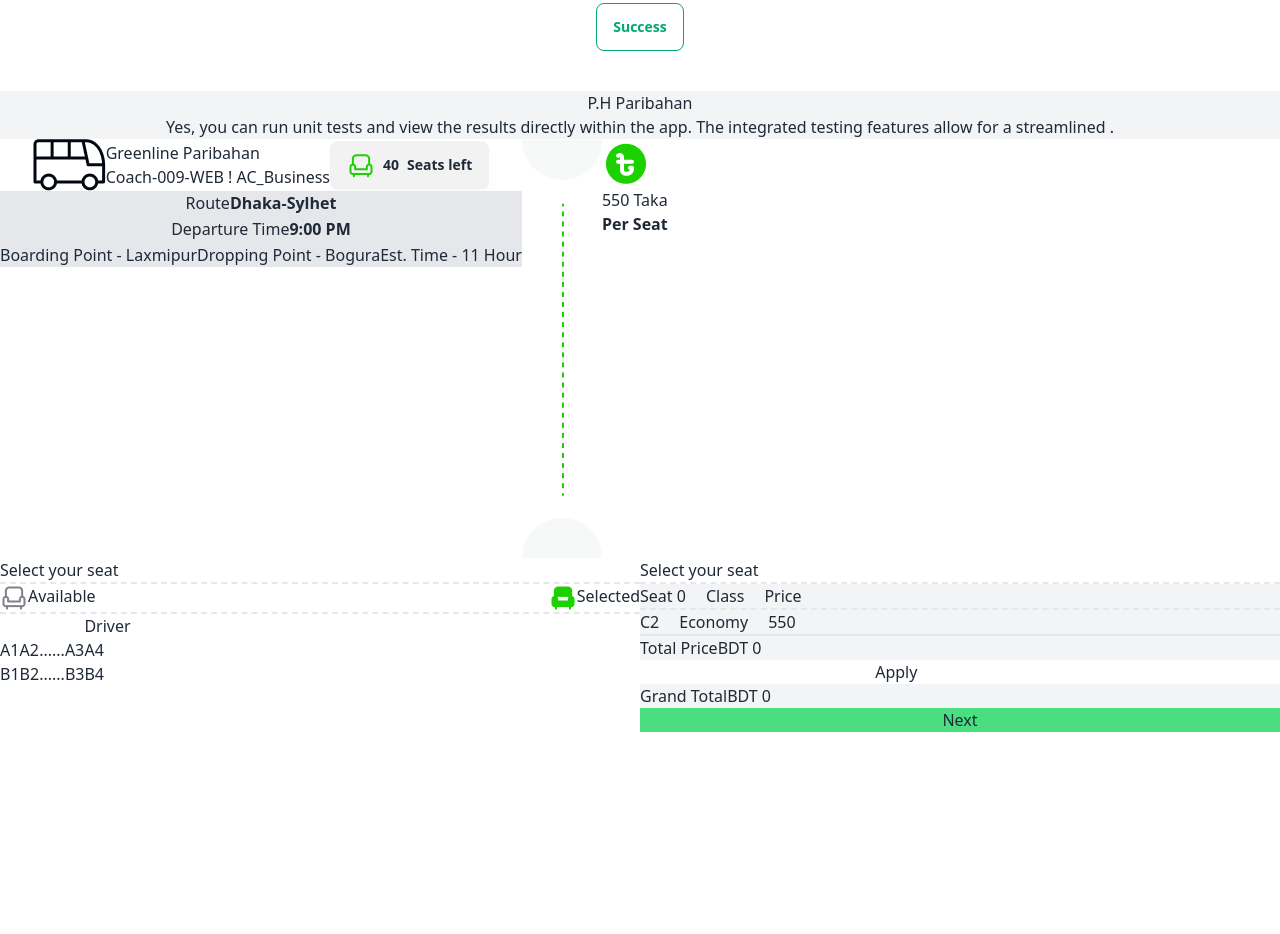
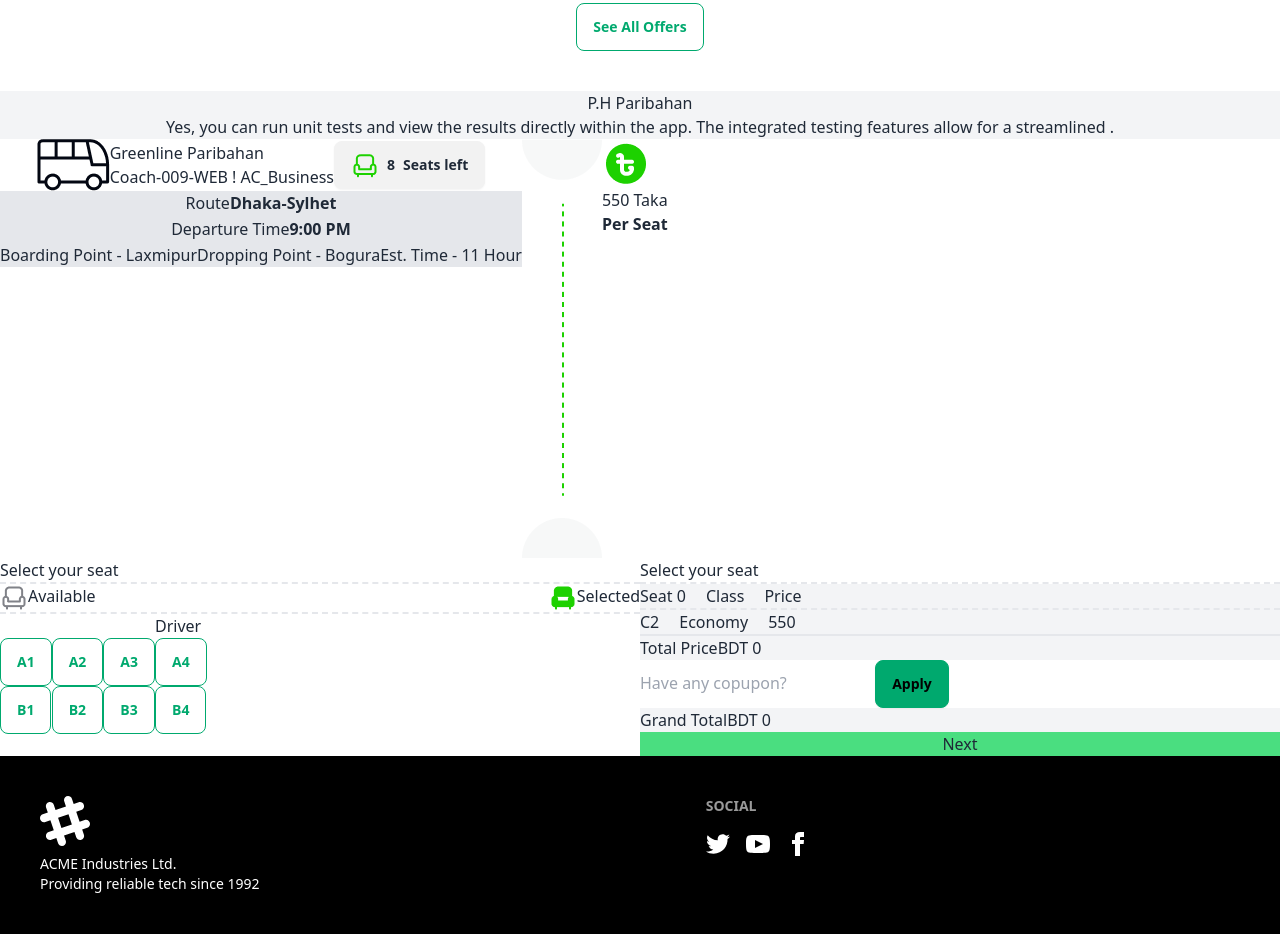
Before and after one commit to SohelShahid117/Assignment_5_SmartTicketing, a plain HTML site: page index.html in a window 1280 px wide. Shown: the part 1309-2243 px from the top of the page. Before the commit the page ends 2041 px from the top, so only its background shows below. Drawn offline with nearby package versions, Linux system fonts and the light colour scheme.

Commit message:
complete the rough design section

```diff
--- a/index.html
+++ b/index.html
@@ -25,17 +25,20 @@
               <li><a>Item 3</a></li>
             </ul>
           </div>
-          <a class="btn btn-ghost text-xl">daisyUI</a>
+          <a class="btn btn-ghost text-xl">P-Ticket</a>
         </div>
         <div class="navbar-center hidden lg:flex">
           <ul class="menu menu-horizontal px-1">
-            <li><a>Item 1</a></li>
-            <li><a href="">Parent</a></li>
-            <li><a>Item 3</a></li>
+            <li><a>Home</a></li>
+            <li><a>About</a></li>
+            <li><a href="">Destination</a></li>
+            <li><a>Search</a></li>
           </ul>
         </div>
         <div class="navbar-end">
-          <a class="btn">Button</a>
+          <a class="btn">Bus
+            <img src="./imgs/bs_icn.png" alt="" srcset="">
+          </a>
         </div>
     </div>
 
@@ -47,9 +50,11 @@
         <div class="hero-overlay bg-opacity-60"></div>
         <div class="hero-content text-center text-neutral-content">
           <div class="max-w-md">
-            <h1 class="mb-5 text-5xl font-bold">Hello there</h1>
-            <p class="mb-5">Provident cupiditate voluptatem et in. Quaerat fugiat ut assumenda excepturi exercitationem quasi. In deleniti eaque aut repudiandae et a id nisi.</p>
-            <button class="btn btn-primary">Get Started</button>
+            <h1 class="mb-5 text-4xl font-bold">End-to-End Travel with </h1>
+            <h1 class="mb-5 text-4xl font-bold">P Paribahan</h1>
+            <p class="mb-5">Yes, you can run unit tests and view the results directly within the app. The
+              integrated testing features allow for a streamlined .</p>
+            <button class="btn btn-primary">Buy Tickets</button>
           </div>
         </div>
       </div>
@@ -61,7 +66,7 @@
     <h1 class="flex items-center justify-center my-10">Best offers for you</h1>
     <div>
         <div class="flex justify-center items-center space-x-10">
-            <div class="flex bg-amber-300 p-10">
+            <div class="flex bg-amber-500 p-10">
                 <div>
                     <h2>15% off</h2>
                     <h4>on your next purchase</h4>
@@ -73,7 +78,7 @@
                     <p>Coupon code</p>
                 </div>
             </div>
-            <div class="flex bg-pink-400 p-10">
+            <div class="flex bg-pink-300 p-10">
                 <div>
                     <h2>15% off</h2>
                     <h4>on your next purchase</h4>
@@ -88,13 +93,13 @@
         </div>
     </div>
     <div class="flex items-center justify-center my-10">
-        <button class="btn btn-outline btn-success">Success</button>
+        <button class="btn btn-outline btn-success">See All Offers</button>
     </div>
     <!-- offer section end -->
 </section>
 
+<!-- middle section start -->
 <section class="middle-part bg-gray-100">
-
   <!-- paribahan part start -->
   <div class="flex flex-col items-center justify-center">
       <h1>P.H Paribahan</h1>
@@ -117,7 +122,7 @@
             <div>
               <button class="btn">
                 <img src="./imgs/seatGreen.png" alt="" srcset="">
-                <span>40</span>
+                <span>8</span>
                 <p>Seats left</p>
               </button>
             </div>
@@ -182,20 +187,20 @@
               <td>Driver</td>
             </tr>
             <tr>
-              <td>A1</td>
-              <td>A2</td>
-              <td>...</td>
-              <td>...</td>
-              <td>A3</td>
-              <td>A4</td>
+              <td><button class="btn btn-outline btn-success">A1</button></td>
+              <td><button class="btn btn-outline btn-success">A2</button></td>
+              <td></td>
+              <td></td>
+              <td><button class="btn btn-outline btn-success">A3</button></td>
+              <td><button class="btn btn-outline btn-success">A4</button></td>
             </tr>
             <tr>
-              <td>B1</td>
-              <td>B2</td>
-              <td>...</td>
-              <td>...</td>
-              <td>B3</td>
-              <td>B4</td>
+              <td><button class="btn btn-outline btn-success">B1</button></td>
+              <td><button class="btn btn-outline btn-success">B2</button></td>
+              <td></td>
+              <td></td>
+              <td><button class="btn btn-outline btn-success">B3</button></td>
+              <td><button class="btn btn-outline btn-success">B4</button></td>
             </tr>
           </tbody>
         </table>
@@ -223,8 +228,8 @@
               <p>BDT <span>0</span></p>
             </div>
             <div class="bg-white">
-              <input type="text" name="" id="">
-              <button>Apply</button>
+              <input type="text" name="" id="" placeholder="Have any copupon?">
+              <button class="btn btn-success">Apply</button>
             </div>
             <div class="flex items-center">
               <p>Grand Total</p>
@@ -240,46 +245,24 @@
 
   <!-- seat part end -->
 </section>
+<!-- middle section end -->
 
-<!--
-<section class="middle-part bg-gray-100">
-    <div class="flex flex-col items-center justify-center">
-        <h1>P.H Paribahan</h1>
-        <p>Yes, you can run unit tests and view the results directly within the app. The integrated
-            testing features allow for a streamlined .</p>
+<!-- footer section start  -->
+<footer class="footer p-10 bg-black   text-white">
+  <aside>
+    <svg width="50" height="50" viewBox="0 0 24 24" xmlns="http://www.w3.org/2000/svg" fill-rule="evenodd" clip-rule="evenodd" class="fill-current"><path d="M22.672 15.226l-2.432.811.841 2.515c.33 1.019-.209 2.127-1.23 2.456-1.15.325-2.148-.321-2.463-1.226l-.84-2.518-5.013 1.677.84 2.517c.391 1.203-.434 2.542-1.831 2.542-.88 0-1.601-.564-1.86-1.314l-.842-2.516-2.431.809c-1.135.328-2.145-.317-2.463-1.229-.329-1.018.211-2.127 1.231-2.456l2.432-.809-1.621-4.823-2.432.808c-1.355.384-2.558-.59-2.558-1.839 0-.817.509-1.582 1.327-1.846l2.433-.809-.842-2.515c-.33-1.02.211-2.129 1.232-2.458 1.02-.329 2.13.209 2.461 1.229l.842 2.515 5.011-1.677-.839-2.517c-.403-1.238.484-2.553 1.843-2.553.819 0 1.585.509 1.85 1.326l.841 2.517 2.431-.81c1.02-.33 2.131.211 2.461 1.229.332 1.018-.21 2.126-1.23 2.456l-2.433.809 1.622 4.823 2.433-.809c1.242-.401 2.557.484 2.557 1.838 0 .819-.51 1.583-1.328 1.847m-8.992-6.428l-5.01 1.675 1.619 4.828 5.011-1.674-1.62-4.829z"></path></svg>
+    <p>ACME Industries Ltd.<br>Providing reliable tech since 1992</p>
+  </aside>
+  <nav>
+    <h6 class="footer-title">Social</h6>
+    <div class="grid grid-flow-col gap-4">
+      <a><svg xmlns="http://www.w3.org/2000/svg" width="24" height="24" viewBox="0 0 24 24" class="fill-current"><path d="M24 4.557c-.883.392-1.832.656-2.828.775 1.017-.609 1.798-1.574 2.165-2.724-.951.564-2.005.974-3.127 1.195-.897-.957-2.178-1.555-3.594-1.555-3.179 0-5.515 2.966-4.797 6.045-4.091-.205-7.719-2.165-10.148-5.144-1.29 2.213-.669 5.108 1.523 6.574-.806-.026-1.566-.247-2.229-.616-.054 2.281 1.581 4.415 3.949 4.89-.693.188-1.452.232-2.224.084.626 1.956 2.444 3.379 4.6 3.419-2.07 1.623-4.678 2.348-7.29 2.04 2.179 1.397 4.768 2.212 7.548 2.212 9.142 0 14.307-7.721 13.995-14.646.962-.695 1.797-1.562 2.457-2.549z"></path></svg></a>
+      <a><svg xmlns="http://www.w3.org/2000/svg" width="24" height="24" viewBox="0 0 24 24" class="fill-current"><path d="M19.615 3.184c-3.604-.246-11.631-.245-15.23 0-3.897.266-4.356 2.62-4.385 8.816.029 6.185.484 8.549 4.385 8.816 3.6.245 11.626.246 15.23 0 3.897-.266 4.356-2.62 4.385-8.816-.029-6.185-.484-8.549-4.385-8.816zm-10.615 12.816v-8l8 3.993-8 4.007z"></path></svg></a>
+      <a><svg xmlns="http://www.w3.org/2000/svg" width="24" height="24" viewBox="0 0 24 24" class="fill-current"><path d="M9 8h-3v4h3v12h5v-12h3.642l.358-4h-4v-1.667c0-.955.192-1.333 1.115-1.333h2.885v-5h-3.808c-3.596 0-5.192 1.583-5.192 4.615v3.385z"></path></svg></a>
     </div>
-
-    <div>
-        <div>
-            <div>
-                <div class="flex items-center justify-center">
-                    <div class="flex items-center justify-center">
-                        <img src="./imgs/busLogo.png" alt="" srcset="">
-                        <div>
-                          <h1>Greenline Paribahan</h1>
-                          <p>Coach-009-WEB ! AC_Business</p>
-                        </div>
-                    </div>
-                    <button class="btn">
-                        <img src="./imgs/seatGreen.png" alt="" srcset="">
-                        Button
-                    </button>
-                </div>
-                <div>
-
-                </div>
-
-            </div>
-            <img src="./imgs/infoDevider.png" alt="" srcset="">
-            <div>
-
-            </div>
-        </div>
-    </div>
-
-</section>
--->
-
+  </nav>
+</footer>
+<!-- footer section end  -->
 
 
 
```
